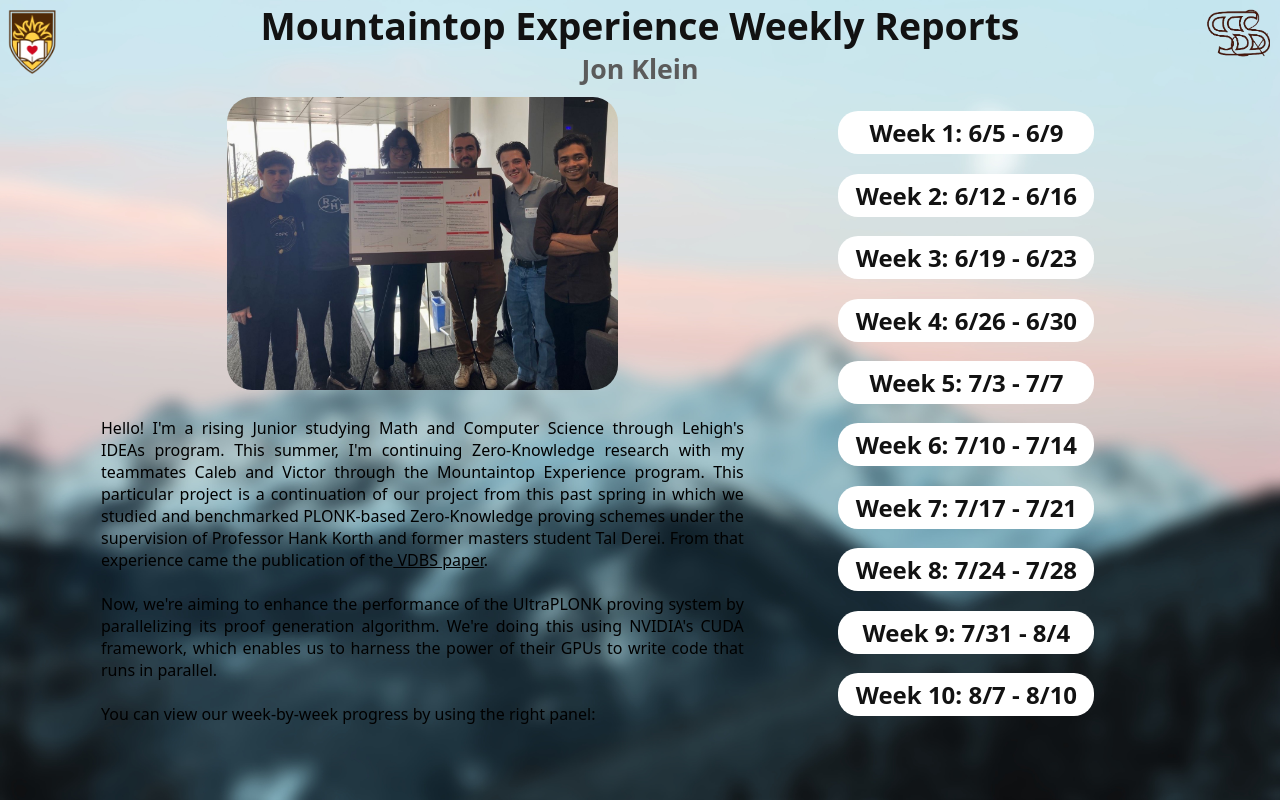
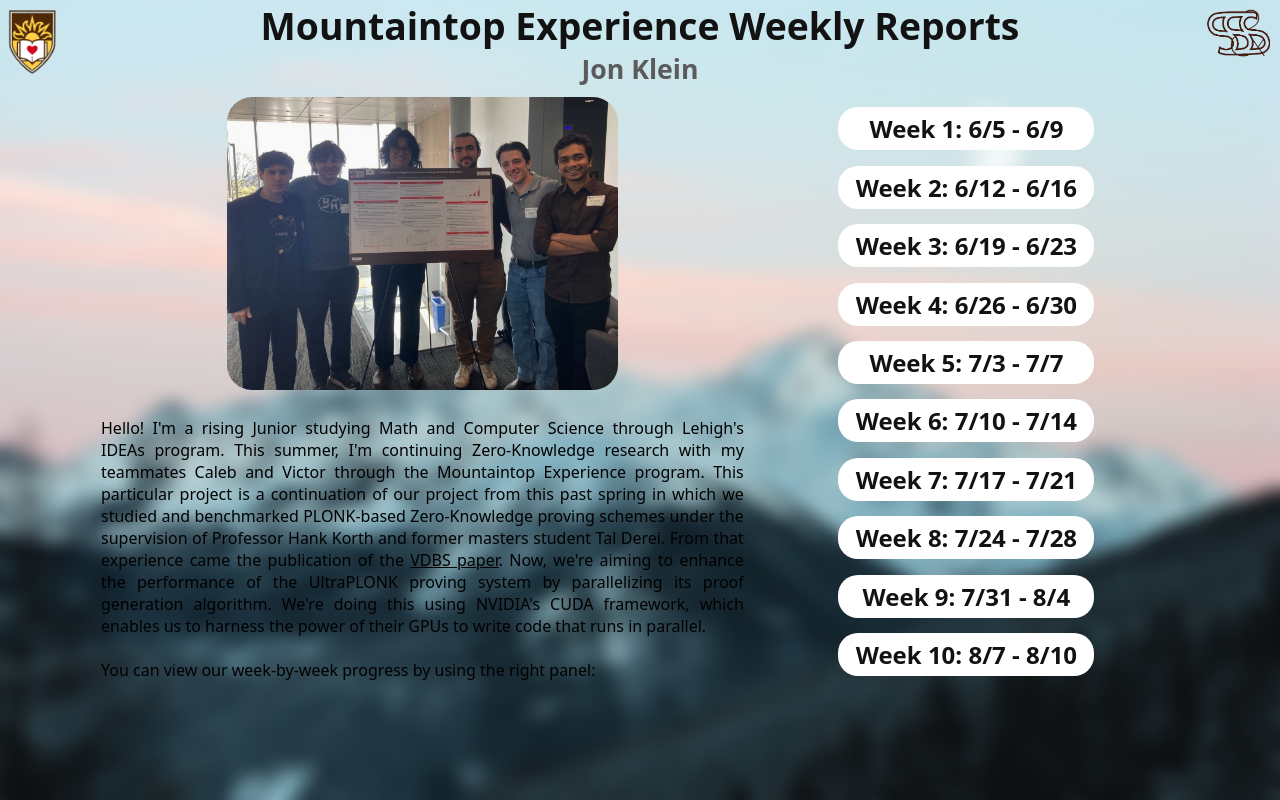
Before and after one commit to jonklein2021/mountaintop-personal-blog, a Next.js app: page / in a window 1280 px wide. Built offline with nearby package versions, Linux system fonts and the light colour scheme.

Commit message:
spacing corrections

```diff
--- a/pages/index.js
+++ b/pages/index.js
@@ -111,9 +111,7 @@ const Home = () => {
                 program. This particular project is a continuation of our project from this past spring in which we studied
                 and benchmarked PLONK-based Zero-Knowledge proving schemes under the supervision of Professor Hank Korth and
                 former masters student Tal Derei. From that experience came the publication of the
-                <u><a target="_blank" href="/VDBS_ZK_paper.pdf" rel="noopener noreferrer"> VDBS paper</a></u>.
-                <br/>
-                <br/>
+                <a target="_blank" href="/VDBS_ZK_paper.pdf" rel="noopener noreferrer"> <u>VDBS paper</u></a>.
                 Now, we're aiming to enhance the performance of the UltraPLONK proving system by parallelizing its proof
                 generation algorithm. We're doing this using NVIDIA's CUDA framework, which enables us to harness the power
                 of their GPUs to write code that runs in parallel.
```
